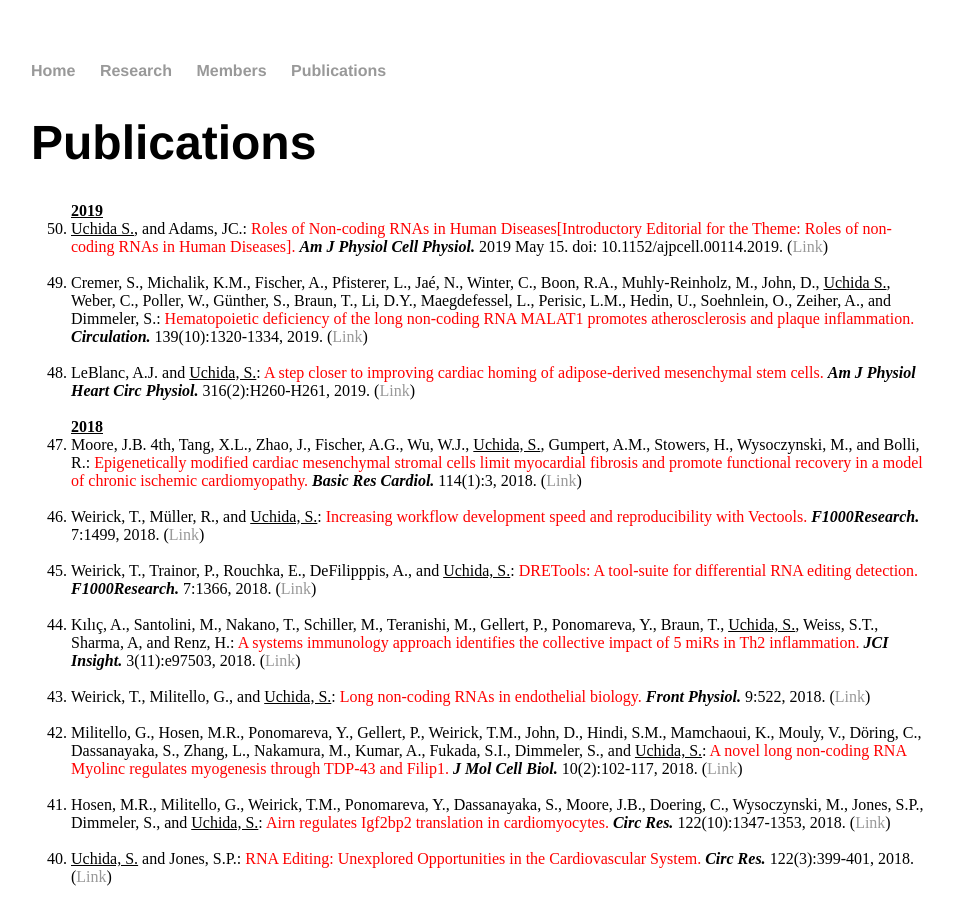
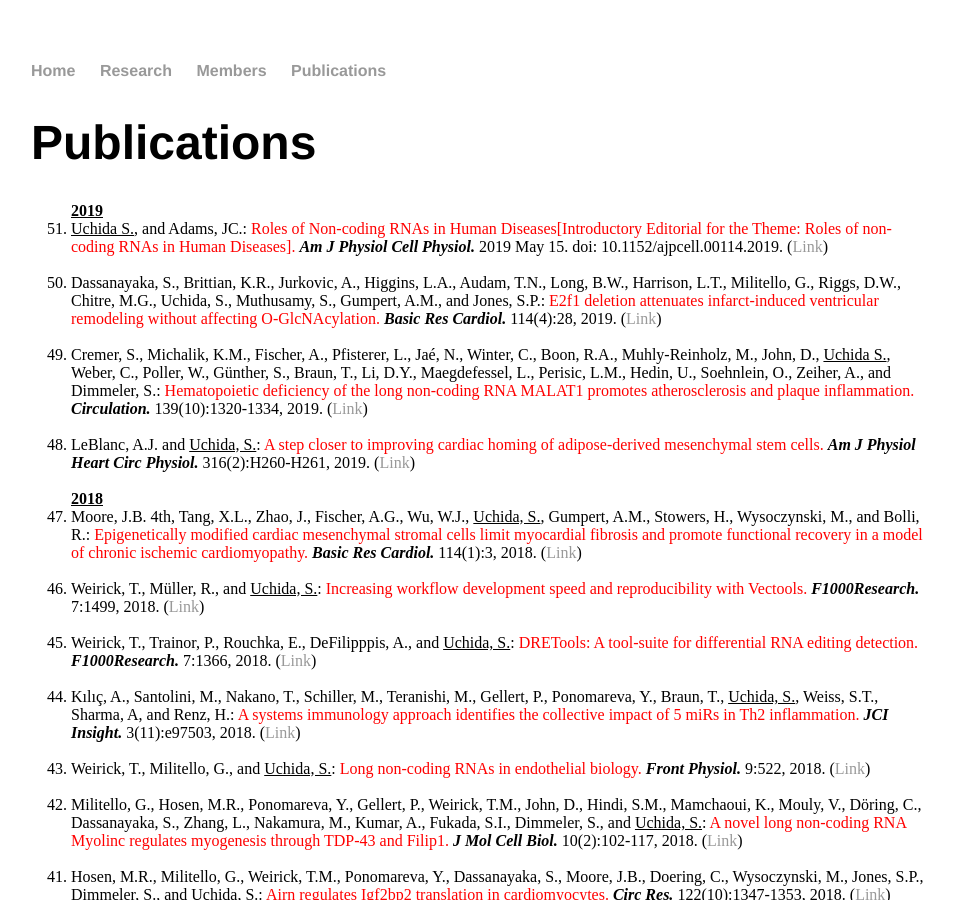
Before and after one commit to heartlncrna/heartlncrna.github.io, a Jekyll site: the page publications/pub_list.html, which Jekyll copies as it is, in a window 1280 px wide and 900 px high. Shown: the whole window, without its empty margins (161-1115 px from the left). Built offline with Jekyll 4.4.1, drawn with Linux system fonts in a browser that asks for light colours.

Commit message:
Update pub_list.html

```diff
--- a/publications/pub_list.html
+++ b/publications/pub_list.html
@@ -29,6 +29,9 @@
 
 			<strong><u> 2019 </u></strong>
 				<li><u>Uchida S.</u>, and Adams, JC.: <font color="red">Roles of Non-coding RNAs in Human Diseases[Introductory Editorial for the Theme: Roles of non-coding RNAs in Human Diseases].</font> <b><i>Am J Physiol Cell Physiol.</i></b> 2019 May 15. doi: 10.1152/ajpcell.00114.2019. (<a href="https://doi.org/10.1152/ajpcell.00114.2019">Link</span></a>)</li>
+			<br>
+
+				<li>Dassanayaka, S., Brittian, K.R., Jurkovic, A., Higgins, L.A., Audam, T.N., Long, B.W., Harrison, L.T., Militello, G., Riggs, D.W., Chitre, M.G., Uchida, S., Muthusamy, S., Gumpert, A.M., and Jones, S.P.: <font color="red">E2f1 deletion attenuates infarct-induced ventricular remodeling without affecting O-GlcNAcylation.</font> <b><i>Basic Res Cardiol.</i></b> 114(4):28, 2019. (<a href="https://link.springer.com/article/10.1007%2Fs00395-019-0737-y">Link</span></a>)</li>
 			<br>
 
 				<li>Cremer, S., Michalik, K.M., Fischer, A., Pfisterer, L., Jaé, N., Winter, C., Boon, R.A., Muhly-Reinholz, M., John, D., <u>Uchida S.</u>, Weber, C., Poller, W., Günther, S., Braun, T., Li, D.Y., Maegdefessel, L., Perisic, L.M., Hedin, U., Soehnlein, O., Zeiher, A., and Dimmeler, S.: <font color="red">Hematopoietic deficiency of the long non-coding RNA MALAT1 promotes atherosclerosis and plaque inflammation.</font> <b><i>Circulation.</i></b> 139(10):1320-1334, 2019. (<a href="https://www.ahajournals.org/doi/10.1161/CIRCULATIONAHA.117.029015">Link</span></a>)</li>
```
